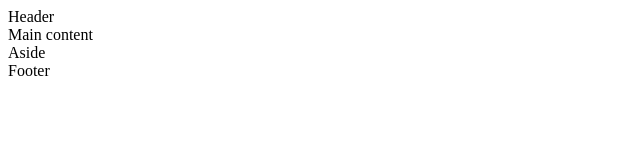
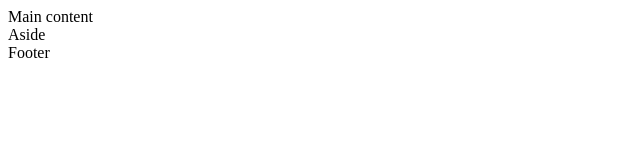
Before and after one commit to santiagobedoa/holbertonschool-web_front_end, a plain HTML site: page 0x00-html_advanced/article.html in a window 1280 px wide. Shown: the whole page, without its empty margins (0-640 px from the left). Drawn offline with Linux system fonts and the light colour scheme.

Commit message:
Mon Nov 28 15:32:58 -05 2022

```diff
--- a/0x00-html_advanced/article.html
+++ b/0x00-html_advanced/article.html
@@ -9,7 +9,7 @@
 		<link rel="icon" type="image/png" href="./favicon.png">
 	</head>
 	<body>
-		<header>Header</header>
+		<header></header>
 		<main>
 			Main content
 			<aside>
```
